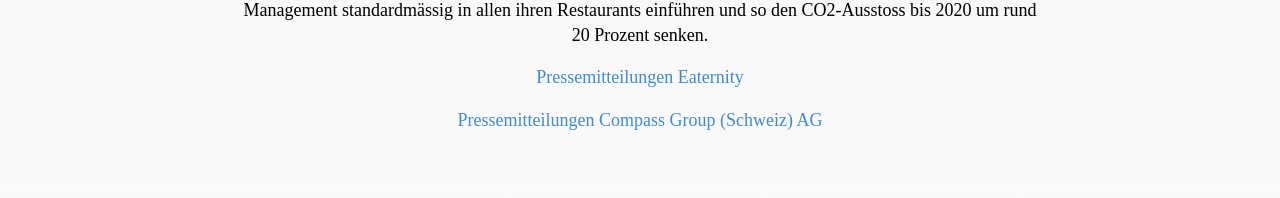
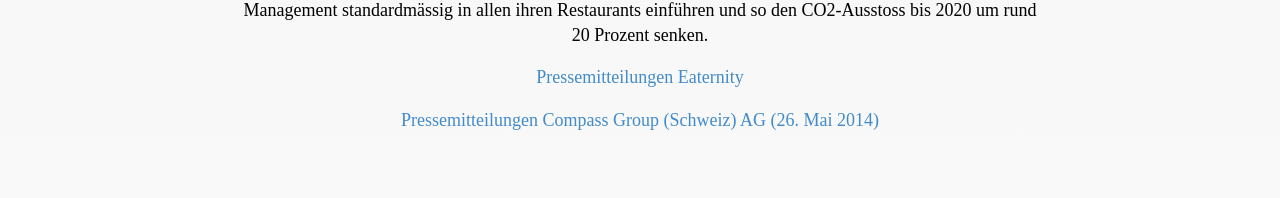
Before and after one commit to Spirateandacookie/eaternity-com, a Jekyll site: the page built from _posts/de/p/compass-ch/2014-11-04-compass-ch.md, in a window 1280 px wide. Shown: the part 1081-1279 px from the top of the page. Built offline with Jekyll 4.4.1, drawn with Linux system fonts in a browser that asks for light colours.

Commit message:
link auf website - französische Graphik

```diff
--- a/_posts/de/p/compass-ch/2014-11-04-compass-ch.md
+++ b/_posts/de/p/compass-ch/2014-11-04-compass-ch.md
@@ -28,7 +28,7 @@ permalink: /
 		<p>Die Compass Group (Schweiz) AG unternimmt schon seit Jahren grosse Anstrengungen zur Förderung einer gesunden und umweltfreundlichen Ernährung. «Der Markt verlangt verstärkt Lösungen zum Thema Nachhaltigkeit. Wir von der Compass Group wollen unsere Kunden dabei unterstützen. Der CO2-Rechner der Firma Eaternity bietet uns nun eine einmalige Chance, um auf diesem Weg ein entscheidendes Stück voranzukommen», sagt Hans Boesch, CEO.</p>
 		<p>Nach einer Pilotphase in der Mensa der ZHAW Winterthur will die Compass Group (Schweiz) AG das CO2-Management standardmässig in allen ihren Restaurants einführen und so den CO2-Ausstoss bis 2020 um rund 20 Prozent senken.</p>
 		<p><a target="_blank" href="/assets/de/2014-05-26 Pressemitteilung-Eaternity-Compass.pdf">Pressemitteilungen Eaternity</a><br></p>
-		<p><a target="_blank" href="/assets/de/20140523_Medienmitteilung Eaternity ZHAW.pdf">Pressemitteilungen Compass Group (Schweiz) AG</a><br></p>
+		<p><a target="_blank" href="http://welcome.compass-group.ch/index.php?id=918&L=0%2B%2B%2F%2F%2B%3F%2F%2Fassets%2Fsnippets%2Freflect%2Fsnippet.reflect.php%3Freflect_base&tx_ttnews%5Btt_news%5D=750&cHash=5831b92957f370ea42c09c54fc6a647c">Pressemitteilungen Compass Group (Schweiz) AG (26. Mai 2014)</a><br></p>
 	</div>
 	<div class="element _element" style="width: 960px;height: 742px;margin-top: 67px;background-image: url('/images/DSC08998.jpg');background-size: contain;margin-right: auto;
 margin-left: auto;background-repeat: no-repeat;background-position: center center;float: none;"></div>
```
Also changed, not shown: _posts/fr/p/compass-ch/2014-11-04-compass-ch.md (+1 -1 lines), images/banner-compass-fr-1073x759.png, images/banner-compass-fr-1073x759@2x.png.
